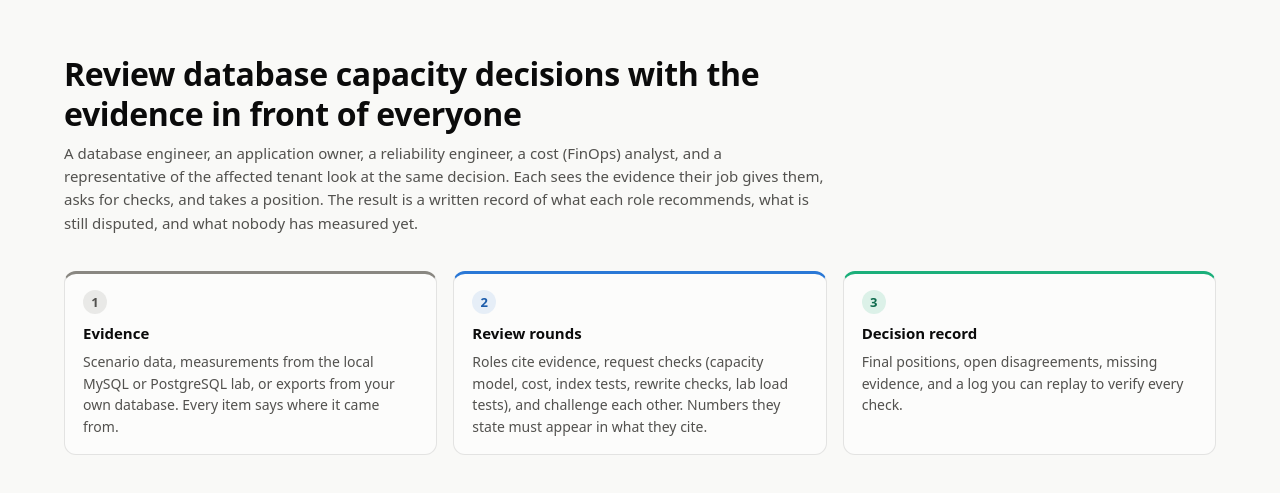
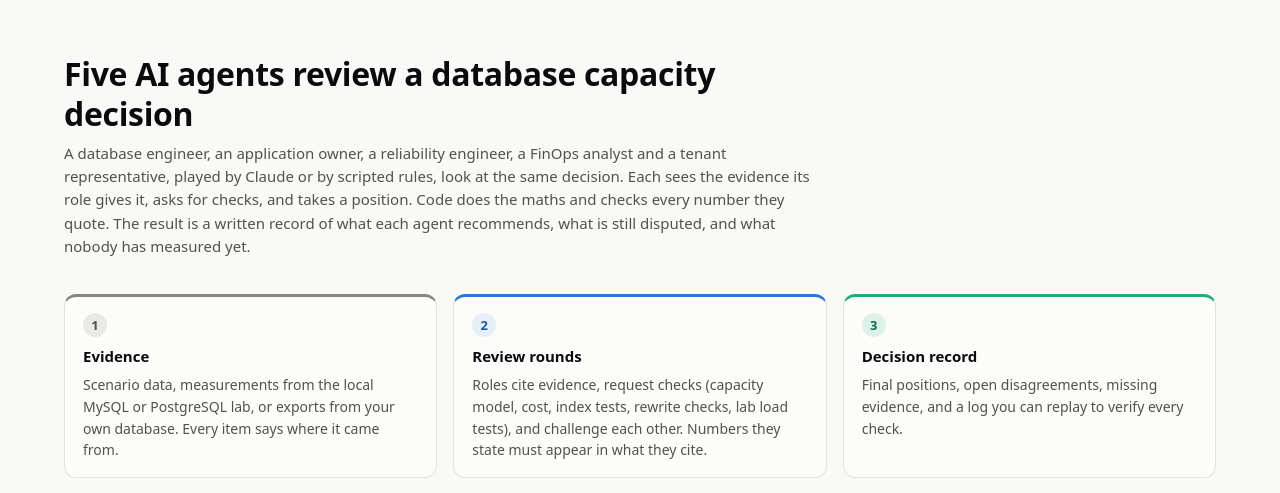
Before and after one commit to cris-wendler/capacitylab, a FastAPI app: template src/capacitylab/web/templates/index.html in a window 1280 px wide. Shown: the part 50-543 px from the top of the page. Run offline with FastAPI, Linux system fonts and the light colour scheme; the template is opened without the code that fills it, so the values that code supplies are empty; parts of the project's set-up code (start-up, migrations or seed data) failed here and were passed over; some libraries are stand-ins or nearby versions.

Commit message:
Refresh screenshots and demo GIF, add the PostgreSQL lab page
Capture the PostgreSQL lab results page from a real three-pass run, show the
real spend in the header, and say on the home page that the five roles are AI
agents played by Claude or scripted rules.

```diff
--- a/src/capacitylab/web/templates/index.html
+++ b/src/capacitylab/web/templates/index.html
@@ -2,11 +2,11 @@
 {% from "_macros.html" import status %}
 {% block content %}
 <section class="hero">
-  <h1>Review database capacity decisions with the evidence in front of everyone</h1>
-  <p class="lead">A database engineer, an application owner, a reliability engineer, a cost (FinOps) analyst, and a
-  representative of the affected tenant look at the same decision. Each sees the evidence their job gives them, asks
-  for checks, and takes a position. The result is a written record of what each role recommends, what is still
-  disputed, and what nobody has measured yet.</p>
+  <h1>Five AI agents review a database capacity decision</h1>
+  <p class="lead">A database engineer, an application owner, a reliability engineer, a FinOps analyst and a tenant
+  representative, played by Claude or by scripted rules, look at the same decision. Each sees the evidence its role
+  gives it, asks for checks, and takes a position. Code does the maths and checks every number they quote. The result
+  is a written record of what each agent recommends, what is still disputed, and what nobody has measured yet.</p>
 </section>
 
 <section class="steps" aria-label="How it works">
```
Also changed, not shown: scripts/capture_media.py (+13 -1 lines), README.md, 9 other files.
